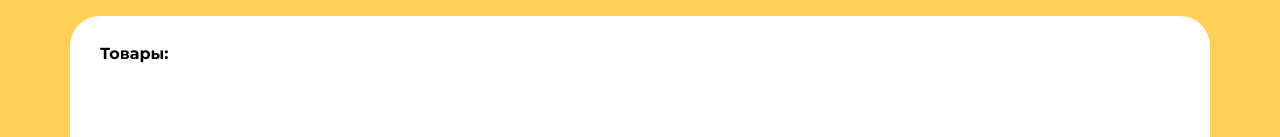
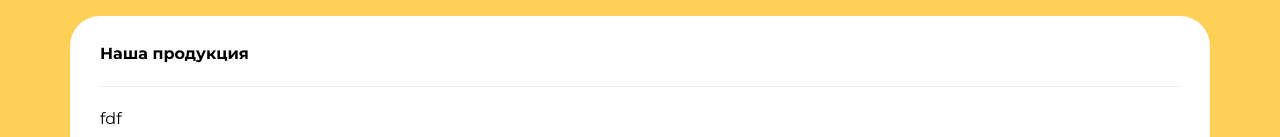
Before and after one commit to dhsoul13/honey_shop, a React (Create React App) app: page /shop in a window 1280 px wide. Shown: the part 168-305 px from the top of the page. Built offline with nearby package versions, Linux system fonts and the light colour scheme.

Commit message:
feat: :green_heart:

```diff
--- a/src/components/screen/shopScreen/index.tsx
+++ b/src/components/screen/shopScreen/index.tsx
@@ -1,10 +1,11 @@
+import { DefaultLayout } from 'src/components/layout/ScreenLayout';
 import styles from './shopScreen.module.scss';
 
 export const ShopScreen: React.FC = () => {
   return (
     <div className={styles.container}>
       <div className={styles.content}>
-        <h2>Товары:</h2>
+        <DefaultLayout title="Наша продукция">fdf</DefaultLayout>
       </div>
     </div>
   );
```
